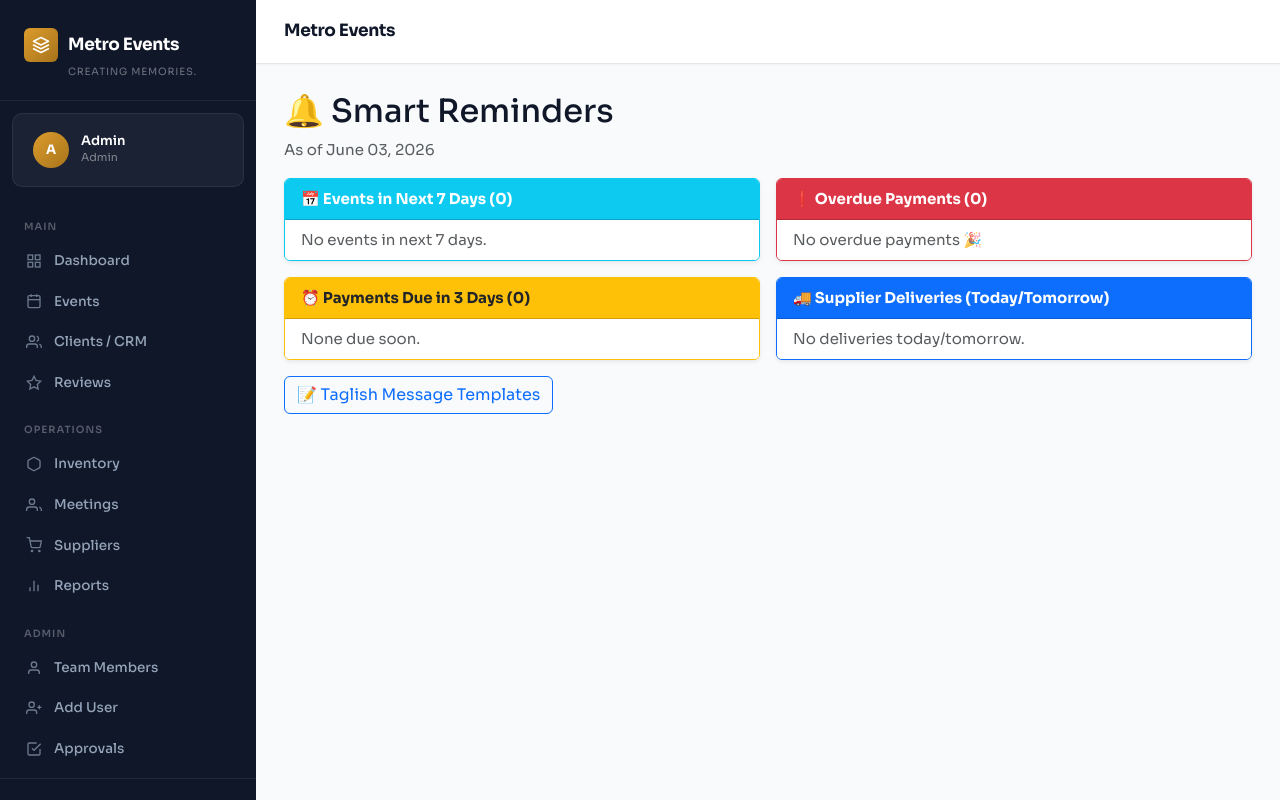
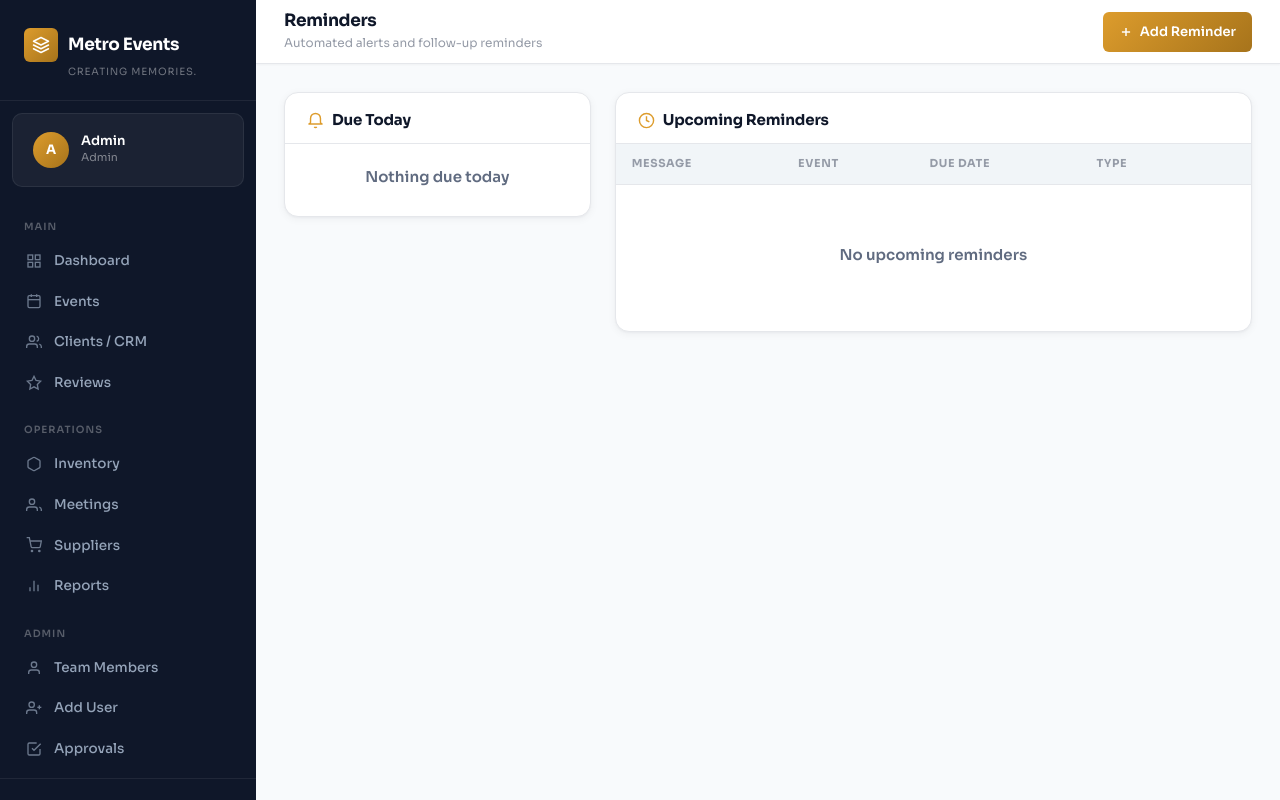
Before and after one commit to ambereuiprotypes/metroeventsprotypes, a Flask app: page /reminders/ in a window 1280 px wide. Run offline with Flask 3, Linux system fonts and the light colour scheme; a user stored in the database is signed in; data that the repository does not hold is empty; some libraries are stand-ins or nearby versions.

Commit message:
Add files via upload

```diff
--- a/templates/reminders/index.html
+++ b/templates/reminders/index.html
@@ -1,152 +1,49 @@
 {% extends "base.html" %}
-{% block title %}Smart Reminders — Metro Events{% endblock %}
+{% block title %}Reminders{% endblock %}
+{% block page_title %}Reminders{% endblock %}
+{% block breadcrumb %}Automated alerts and follow-up reminders{% endblock %}
+{% block topbar_actions %}
+<a href="{{ url_for('reminders.new_reminder') }}" class="btn-me btn-gold"><svg viewBox="0 0 24 24" fill="none" stroke="currentColor" stroke-width="2.5"><line x1="12" y1="5" x2="12" y2="19"/><line x1="5" y1="12" x2="19" y2="12"/></svg>Add Reminder</a>
+{% endblock %}
 {% block content %}
-<h2>🔔 Smart Reminders</h2>
-<p class="text-muted">As of {{ today.strftime('%B %d, %Y') }}</p>
-
-<div class="row g-3">
-
-  <!-- Upcoming Events -->
-  <div class="col-md-6">
-    <div class="card border-info shadow-sm">
-      <div class="card-header bg-info text-white fw-bold">
-        📅 Events in Next 7 Days ({{ upcoming_events|length }})
+<div class="row g-4">
+  <div class="col-lg-4">
+    <div class="me-card">
+      <div class="me-card-header"><h6><svg viewBox="0 0 24 24" fill="none" stroke="currentColor" stroke-width="2"><path d="M22 17H2a3 3 0 0 0 3-3V9a7 7 0 0 1 14 0v5a3 3 0 0 0 3 3z"/><path d="M13.73 21a2 2 0 0 1-3.46 0"/></svg>Due Today</h6>{% if due_today %}<span class="tag" style="background:var(--danger-bg);color:hsl(0,62%,40%);border:1px solid hsl(0,52%,80%);">{{ due_today|length }}</span>{% endif %}</div>
+      <div class="me-card-body p-0">
+        {% for r in due_today %}
+        <div style="padding:12px 18px;border-bottom:1px solid var(--admin-border);display:flex;align-items:center;gap:10px;">
+          <div style="width:8px;height:8px;border-radius:50%;background:var(--danger);flex-shrink:0;"></div>
+          <div style="flex:1;min-width:0;"><div style="font-size:13px;font-weight:600;color:var(--admin-text);">{{ r.message }}</div>{% if r.event %}<div class="event-sub">{{ r.event.name }}</div>{% endif %}</div>
+          <form method="POST" action="{{ url_for('reminders.dismiss', reminder_id=r.id) }}"><input type="hidden" name="csrf_token" value="{{ csrf_token() }}" /><button type="submit" class="btn-icon" title="Dismiss"><svg viewBox="0 0 24 24" fill="none" stroke="currentColor" stroke-width="2"><polyline points="20 6 9 17 4 12"/></svg></button></form>
+        </div>
+        {% else %}<div class="me-empty" style="padding:24px;"><h6>Nothing due today</h6></div>{% endfor %}
       </div>
-      <ul class="list-group list-group-flush">
-        {% for e in upcoming_events %}
-        <li class="list-group-item d-flex justify-content-between">
-          <div>
-            <a href="{{ url_for('events.detail', event_id=e.id) }}">{{ e.name }}</a>
-            <br><small class="text-muted">{{ e.venue_name or '—' }}</small>
-          </div>
-          <div class="text-end">
-            <span class="badge bg-{{ e.status_color }}">{{ e.status }}</span>
-            <br><small class="fw-bold">{{ e.event_date | dateformat }}</small>
-            <br><small class="text-{% if e.days_until <= 1 %}danger{% elif e.days_until <= 3 %}warning{% else %}muted{% endif %}">
-              {{ e.days_until }} day{{ 's' if e.days_until != 1 else '' }} away
-            </small>
-          </div>
-        </li>
-        {% else %}
-        <li class="list-group-item text-muted">No events in next 7 days.</li>
-        {% endfor %}
-      </ul>
     </div>
   </div>
-
-  <!-- Overdue Payments -->
-  <div class="col-md-6">
-    <div class="card border-danger shadow-sm">
-      <div class="card-header bg-danger text-white fw-bold">
-        ❗ Overdue Payments ({{ overdue_payments|length }})
+  <div class="col-lg-8">
+    <div class="me-card">
+      <div class="me-card-header"><h5><svg viewBox="0 0 24 24" fill="none" stroke="currentColor" stroke-width="2"><circle cx="12" cy="12" r="10"/><polyline points="12 6 12 12 16 14"/></svg>Upcoming Reminders</h5></div>
+      <div class="me-card-body p-0">
+        <div class="me-table-wrap"><table class="me-table">
+          <thead><tr><th>Message</th><th>Event</th><th>Due Date</th><th>Type</th><th></th></tr></thead>
+          <tbody>
+            {% for r in upcoming %}
+            <tr>
+              <td style="font-weight:600;">{{ r.message }}</td>
+              <td class="text-primary-sm">{{ r.event.name if r.event else '—' }}</td>
+              <td><strong style="font-size:13px;">{{ r.remind_at | dateformat }}</strong>{% if r.days_until == 0 %}<div><span class="overdue-dot" style="margin-top:3px;">Today</span></div>{% elif r.days_until == 1 %}<div class="text-muted-sm">Tomorrow</div>{% else %}<div class="text-muted-sm">In {{ r.days_until }}d</div>{% endif %}</td>
+              <td><span class="tag {{ 'gold' if r.reminder_type=='payment' else ('blue' if r.reminder_type=='meeting' else 'gray') }}">{{ r.reminder_type | replace('_',' ') | title }}</span></td>
+              <td><div class="me-table-actions">
+                <form method="POST" action="{{ url_for('reminders.dismiss', reminder_id=r.id) }}"><input type="hidden" name="csrf_token" value="{{ csrf_token() }}" /><button type="submit" class="btn-icon" title="Done"><svg viewBox="0 0 24 24" fill="none" stroke="currentColor" stroke-width="2"><polyline points="20 6 9 17 4 12"/></svg></button></form>
+                <form method="POST" action="{{ url_for('reminders.delete_reminder', reminder_id=r.id) }}" onsubmit="return confirm('Delete?')"><input type="hidden" name="csrf_token" value="{{ csrf_token() }}" /><button type="submit" class="btn-icon danger"><svg viewBox="0 0 24 24" fill="none" stroke="currentColor" stroke-width="2"><polyline points="3 6 5 6 21 6"/><path d="M19 6l-1 14H6L5 6"/></svg></button></form>
+              </div></td>
+            </tr>
+            {% else %}<tr><td colspan="5"><div class="me-empty"><h6>No upcoming reminders</h6></div></td></tr>{% endfor %}
+          </tbody>
+        </table></div>
       </div>
-      <ul class="list-group list-group-flush">
-        {% for p in overdue_payments %}
-        <li class="list-group-item d-flex justify-content-between align-items-center">
-          <div>
-            <a href="{{ url_for('events.detail', event_id=p.event_id, tab='payments') }}">
-              {{ p.event.name }}
-            </a>
-            <br><small>{{ p.label or p.payment_type }}</small>
-          </div>
-          <div class="text-end">
-            <strong class="text-danger">{{ p.amount | peso }}</strong>
-            <br><small class="text-danger">Due {{ p.due_date | dateformat }}</small>
-          </div>
-        </li>
-        {% else %}
-        <li class="list-group-item text-muted">No overdue payments 🎉</li>
-        {% endfor %}
-      </ul>
     </div>
   </div>
-
-  <!-- Due Soon -->
-  <div class="col-md-6">
-    <div class="card border-warning shadow-sm">
-      <div class="card-header bg-warning fw-bold">
-        ⏰ Payments Due in 3 Days ({{ due_soon_payments|length }})
-      </div>
-      <ul class="list-group list-group-flush">
-        {% for p in due_soon_payments %}
-        <li class="list-group-item d-flex justify-content-between align-items-center">
-          <div>
-            <a href="{{ url_for('events.detail', event_id=p.event_id, tab='payments') }}">
-              {{ p.event.name }}
-            </a>
-            <br><small>{{ p.label or p.payment_type }}</small>
-          </div>
-          <div class="text-end">
-            <strong>{{ p.amount | peso }}</strong>
-            <br><small class="text-warning">Due {{ p.due_date | dateformat }}</small>
-          </div>
-        </li>
-        {% else %}
-        <li class="list-group-item text-muted">None due soon.</li>
-        {% endfor %}
-      </ul>
-    </div>
-  </div>
-
-  <!-- Supplier deliveries -->
-  <div class="col-md-6">
-    <div class="card border-primary shadow-sm">
-      <div class="card-header bg-primary text-white fw-bold">
-        🚚 Supplier Deliveries (Today/Tomorrow)
-      </div>
-      <ul class="list-group list-group-flush">
-        {% for po in supplier_due %}
-        <li class="list-group-item d-flex justify-content-between">
-          <div>
-            <strong>{{ po.supplier.company_name }}</strong>
-            <br><small>{{ po.description[:50] }}…</small>
-          </div>
-          <div class="text-end">
-            <small>{{ po.delivery_date | dateformat }}</small>
-            <br><small class="text-muted">{{ po.delivery_time_window or '—' }}</small>
-          </div>
-        </li>
-        {% else %}
-        <li class="list-group-item text-muted">No deliveries today/tomorrow.</li>
-        {% endfor %}
-      </ul>
-    </div>
-  </div>
-
-  <!-- Stale clients -->
-  {% if stale_clients %}
-  <div class="col-12">
-    <div class="card border-secondary shadow-sm">
-      <div class="card-header fw-bold">
-        👻 Stale Clients — Proposal Sent, No Follow-up in 7+ Days
-      </div>
-      <ul class="list-group list-group-flush">
-        {% for c in stale_clients %}
-        <li class="list-group-item d-flex justify-content-between align-items-center">
-          <div>
-            <a href="{{ url_for('clients.detail', client_id=c.id) }}">{{ c.full_name }}</a>
-            <br><small class="text-muted">{{ c.phone or c.email or '—' }}</small>
-          </div>
-          <div class="text-end">
-            <small class="text-muted">
-              Last contacted: {{ c.last_contacted | dateformat if c.last_contacted else 'Never' }}
-            </small>
-            <br>
-            <a href="{{ url_for('reminders.templates') }}?client_id={{ c.id }}&template=follow_up"
-               class="btn btn-sm btn-outline-warning py-0">📝 Follow-up Template</a>
-          </div>
-        </li>
-        {% endfor %}
-      </ul>
-    </div>
-  </div>
-  {% endif %}
-
-</div>
-
-<div class="mt-3">
-  <a href="{{ url_for('reminders.templates') }}" class="btn btn-outline-primary">
-    📝 Taglish Message Templates
-  </a>
 </div>
 {% endblock %}
```
Also changed, not shown: templates/reminders/templates.html (+48 -91 lines).
